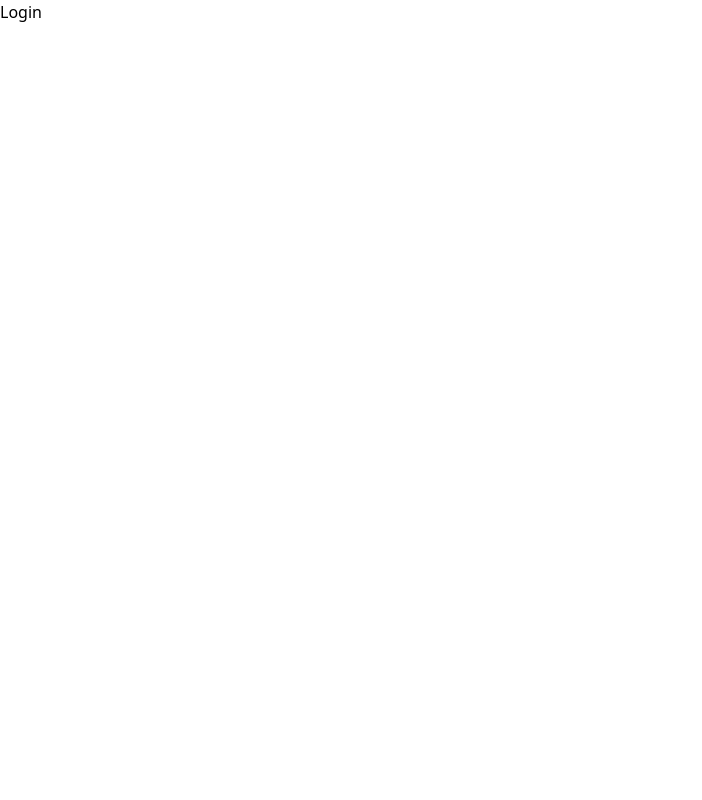
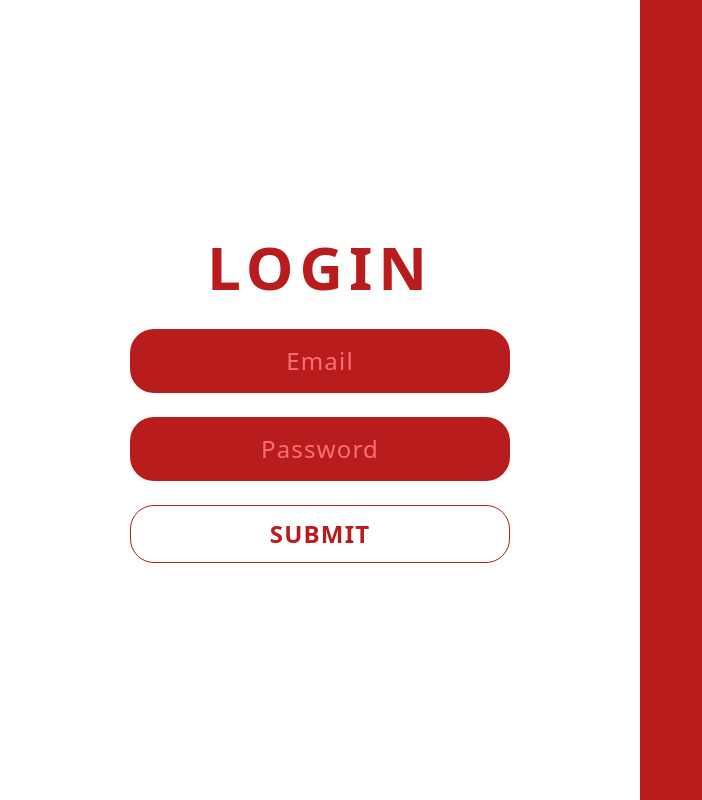
Before and after one commit to ashmeetsmonga/chat-app-mern, a React (Vite) app in the folder client/: page / in a window 1280 px wide. Shown: the whole page, without its empty margins (0-702 px from the left). Built offline with nearby package versions, Linux system fonts and the light colour scheme.

Commit message:
added login component

```diff
--- a/client/src/App.jsx
+++ b/client/src/App.jsx
@@ -4,11 +4,11 @@ import Login from "./components/Login";
 
 function App() {
 	return (
-		<>
+		<div className='w-screen h-screen overflow-x-hidden flex justify-center items-center'>
 			<Routes>
 				<Route path='/' element={<Login />} />
 			</Routes>
-		</>
+		</div>
 	);
 }
 
--- a/client/src/components/Login.jsx
+++ b/client/src/components/Login.jsx
@@ -1,7 +1,32 @@
 import React from "react";
 
 const Login = () => {
-	return <div>Login</div>;
+	return (
+		<div className='w-full h-full flex'>
+			<div className='w-full flex flex-col items-center justify-center gap-8'>
+				<h1 className='uppercase text-6xl font-bold tracking-widest text-red-700'>Login</h1>
+				<form action='' className='flex flex-col gap-6'>
+					<input
+						className='bg-red-700 text-white p-4 text-2xl tracking-wider text-center rounded-3xl outline-none placeholder-red-400'
+						type='text'
+						placeholder='Email'
+					/>
+					<input
+						className='bg-red-700 text-white p-4 text-2xl tracking-wider text-center rounded-3xl outline-none placeholder-red-400'
+						type='text'
+						placeholder='Password'
+					/>
+					<button
+						className='text-2xl uppercase tracking-wider p-3 font-bold rounded-3xl border border-red-700 text-red-700'
+						type='submit'
+					>
+						Submit
+					</button>
+				</form>
+			</div>
+			<div className='w-full bg-red-700'></div>
+		</div>
+	);
 };
 
 export default Login;
```
